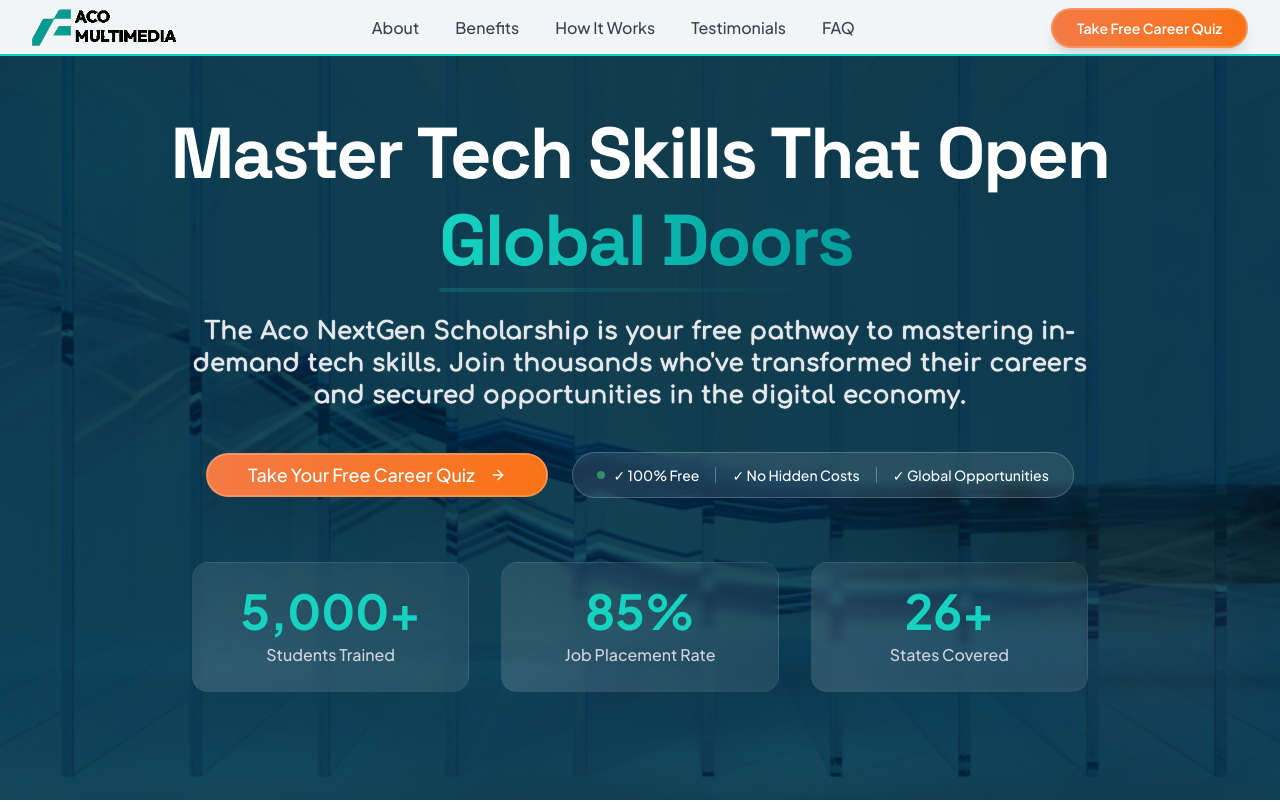
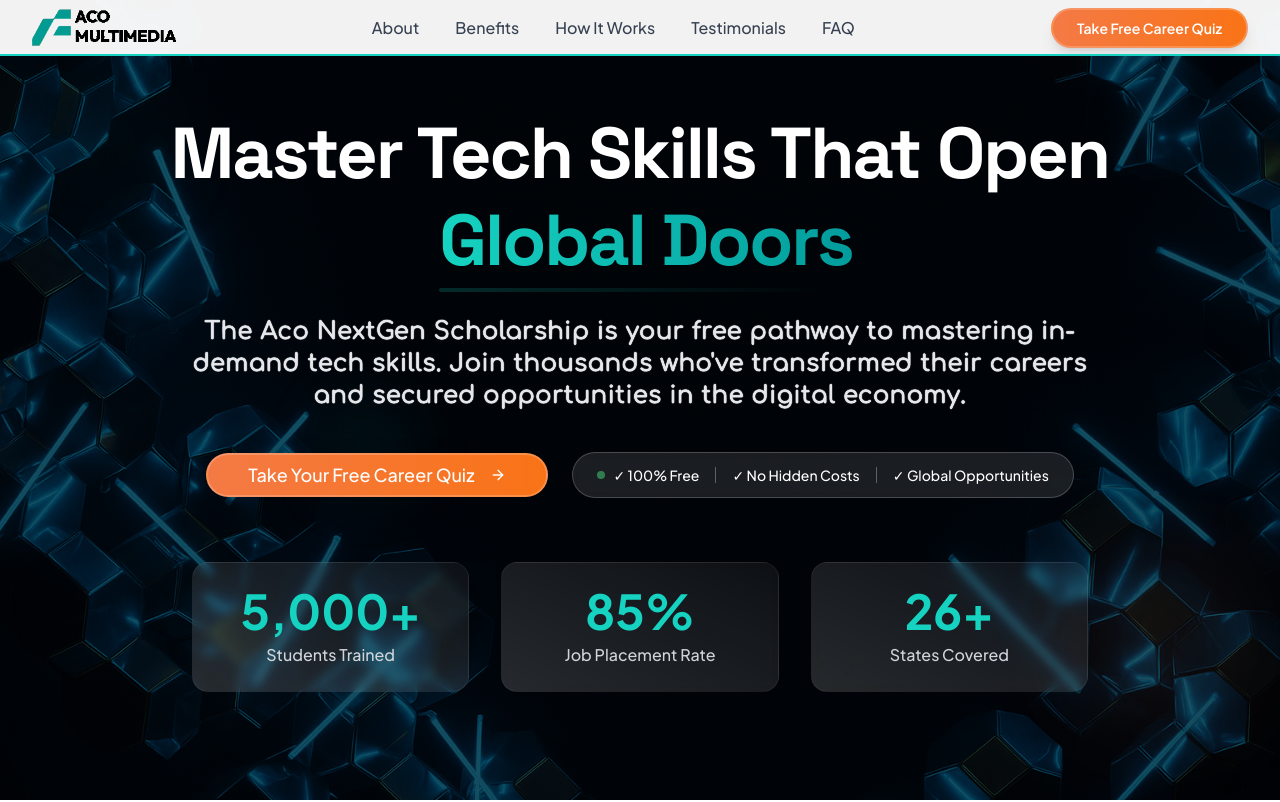
Before and after one commit to georgedevs/aco-next-gen, a Next.js app: page / in a window 1280 px wide. Shown: the top 802 px of the page. Built offline with nearby package versions, Linux system fonts and the light colour scheme.

Commit message:
updated hero image

```diff
--- a/components/hero-section.tsx
+++ b/components/hero-section.tsx
@@ -10,7 +10,7 @@ export function HeroSection() {
       <div
         className="absolute bg-cyan-900 bg-blend-multiply inset-0 bg-cover bg-center bg-no-repeat"
         style={{
-          backgroundImage: 'url("/new.jpeg")',
+          backgroundImage: 'url("herobg.png")',
         }}
       ></div>
 
```
Also changed, not shown: public/herobg.png (added), public/homebg.png (deleted).
